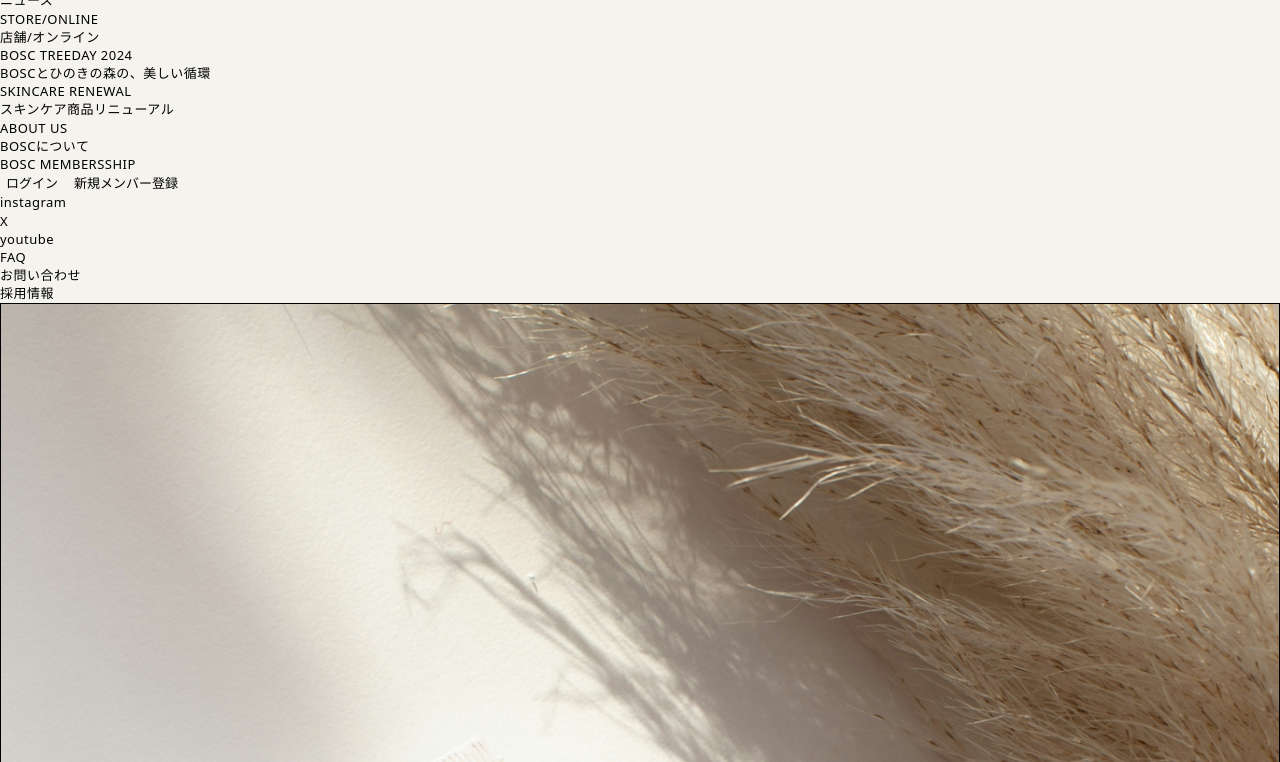
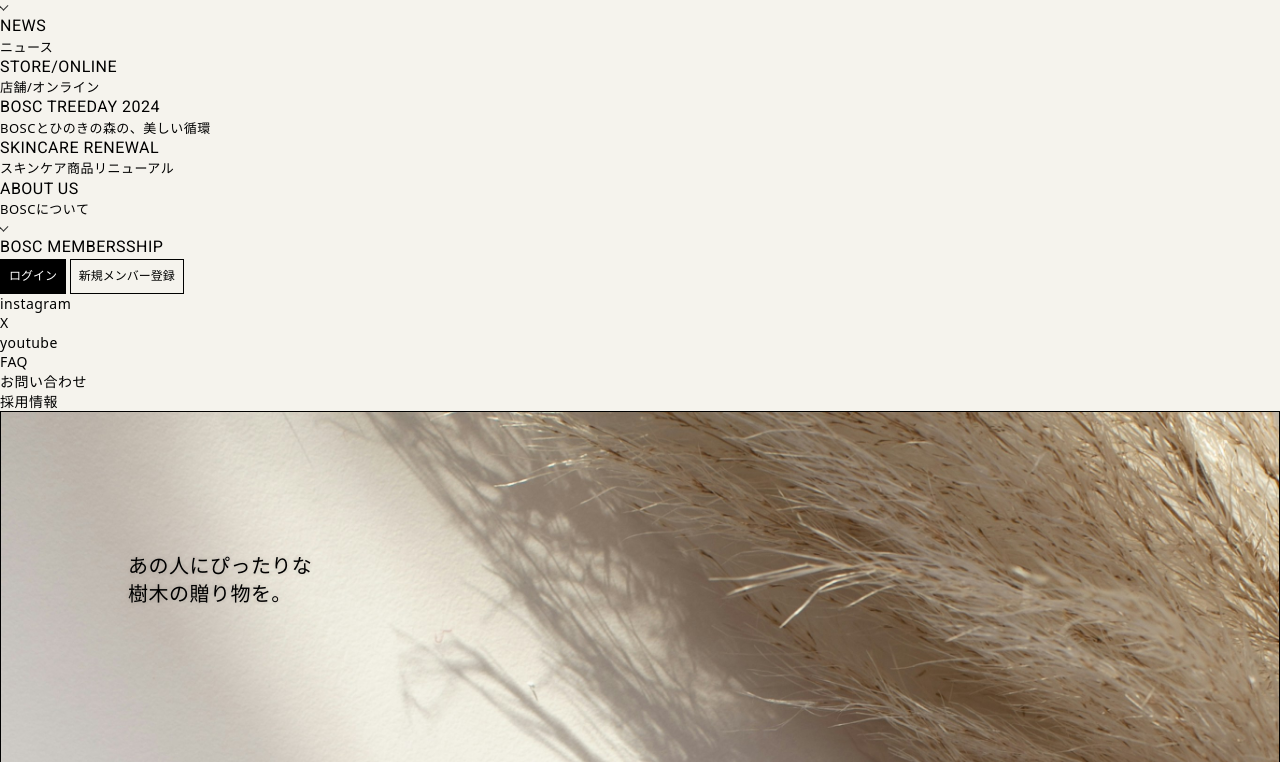
Before and after one commit to mhaot/portfolio, a plain HTML site: page index.html in a window 1280 px wide. Shown: the part 112-874 px from the top of the page. Drawn offline with Linux system fonts and the light colour scheme; a web font is replaced by a local one.

Commit message:
Update apps.css

```diff
--- a/assets/css/apps.css
+++ b/assets/css/apps.css
@@ -1,17 +1,17 @@
 /* base*/
-@import '/assets/css/base/_reset.css';
+@import './base/_reset.css';
 @import './base/_base.css';
 
 /* components */
-@import './css/components/_common.css';
-@import '../components/_utility.css';
+@import './components/_common.css';
+@import './components/_utility.css';
 
 /* Layout */
 @import '/portfolio/assets/css/layout/_header.css';
-@import '../../layout/_main.css';
-@import 'portfolio/assets/css/layout/_carousel.css';
-@import 'assets/css/layout/_products.css';
-@import './_about.css';
+@import './layout/_main.css';
+@import './layout/_carousel.css';
+@import './layout/_products.css';
+@import './layout/_about.css';
 @import './layout/_news.css';
 @import './layout/_stores-section-online.css';
 @import './layout/_memberships.css';
```
